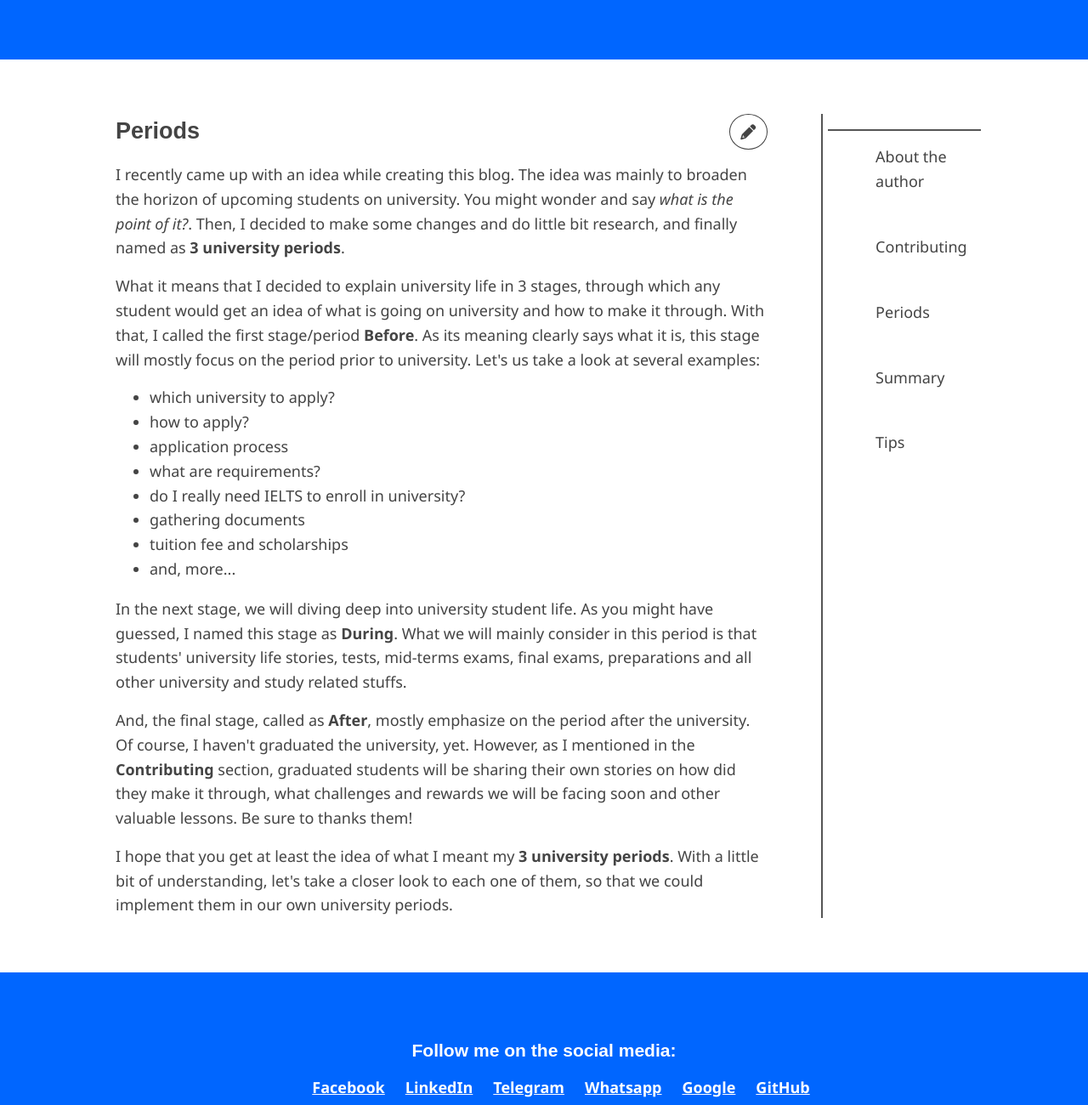
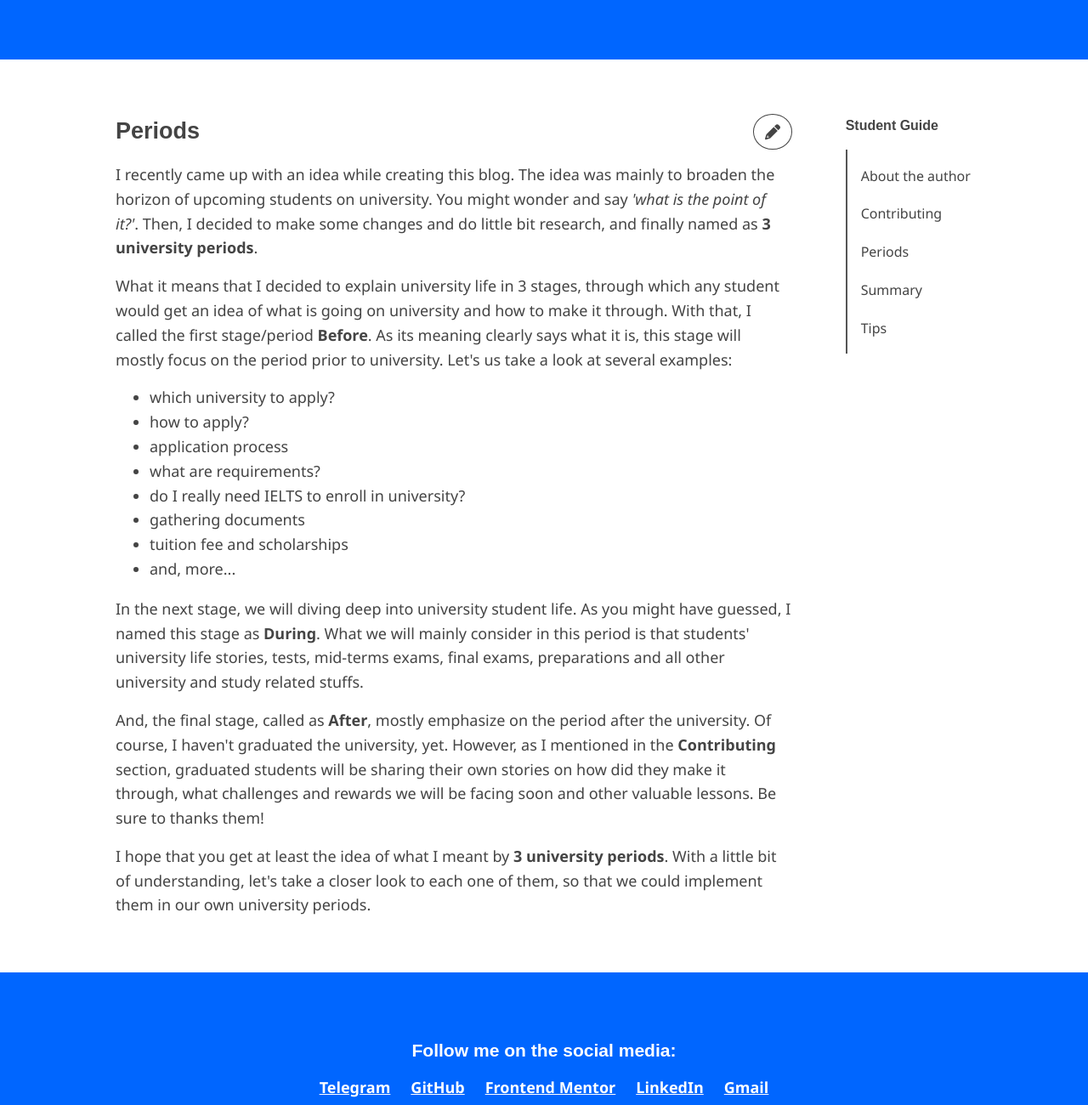
Before and after one commit to dostonnabotov/11ty-one-page-template, an Eleventy site: page src/blog/3-periods.md in a window 1280 px wide. Shown: the part 160-1460 px from the top of the page at 85% size. Built offline with nearby package versions, Linux system fonts and the light colour scheme; Eleventy itself is replaced by a stand-in of ours; files that its build step writes are made by us from their sources.

Commit message:
bug fixes and images deleted

```diff
--- a/src/_includes/article.njk
+++ b/src/_includes/article.njk
@@ -4,6 +4,9 @@ layout: 'base.njk'
 
 <section class="article--container container">
   <nav class="sidebar">
+    <h3>
+      <a href="/">Student Guide</a>
+    </h3>
     <ul role="list" class="sidebar__list flow">
       {%- for post in collections.post -%}
         {% include 'article-snippet.njk' %}
--- a/src/_includes/base.njk
+++ b/src/_includes/base.njk
@@ -7,7 +7,6 @@
     <title>{{ title }}</title>
     <link rel="stylesheet" href="https://cdnjs.cloudflare.com/ajax/libs/font-awesome/6.1.1/css/all.min.css"/>
     <link rel="stylesheet" href="{{ '/css/style.css' | url }}">
-    <script defer src="https://identity.netlify.com/v1/netlify-identity-widget.js"></script>
   </head>
   <body>
     {% include 'header.njk' %}
@@ -15,16 +14,5 @@
       {{ content | safe }}
     </main>
     {% include 'footer.njk' %}
-    <script>
-      if (window.netlifyIdentity) {
-        window.netlifyIdentity.on("init", user => {
-          if (!user) {
-            window.netlifyIdentity.on("login", () => {
-              document.location.href = "/admin/";
-            });
-          }
-        });
-      }
-    </script>
   </body>
 </html>
--- a/src/_includes/footer.njk
+++ b/src/_includes/footer.njk
@@ -4,22 +4,24 @@
     <nav aria-labelledby="footer navigation">
       <ul role="list" class="footer__list flex">
         <li>
-          <a href="http://" target="_blank" rel="noopener noreferrer" class="footer-link">Facebook</a>
+          <a href="https://t.me/dostonnabotov" target="_blank" rel="noopener noreferrer" class="footer-link">Telegram</a>
         </li>
         <li>
-          <a href="http://" target="_blank" rel="noopener noreferrer" class="footer-link">LinkedIn</a>
+          <a href="https://github.com/dostonnabotov" target="_blank" rel="noopener noreferrer" class="footer-link">GitHub</a>
         </li>
         <li>
-          <a href="http://" target="_blank" rel="noopener noreferrer" class="footer-link">Telegram</a>
+          <a
+            href="https://www.frontendmentor.io/profile/dostonnabotov"
+            target="_blank"
+            rel="noopener noreferrer"
+            class="footer-link">Frontend Mentor</a>
         </li>
         <li>
-          <a href="http://" target="_blank" rel="noopener noreferrer" class="footer-link">Whatsapp</a>
+          <a href="https://www.linkedin.com/in/dostonnabotov/" target="_blank" rel="noopener noreferrer" class="footer-link">
+            LinkedIn</a>
         </li>
         <li>
-          <a href="http://" target="_blank" rel="noopener noreferrer" class="footer-link">Google</a>
-        </li>
-        <li>
-          <a href="http://" target="_blank" rel="noopener noreferrer" class="footer-link">GitHub</a>
+          <a href="mailto: dostonnabotov@gmail.com" target="_blank" rel="noopener noreferrer" class="footer-link">Gmail</a>
         </li>
       </ul>
     </nav>
--- a/src/blog/3-periods.md
+++ b/src/blog/3-periods.md
@@ -3,7 +3,7 @@ title: Periods
 gitURL: https://github.com/dostonnabotov/student-guide/blob/main/src/blog/3-periods.md
 ---
 
-I recently came up with an idea while creating this blog. The idea was mainly to broaden the horizon of upcoming students on university. You might wonder and say _what is the point of it?_. Then, I decided to make some changes and do little bit research, and finally named as **3 university periods**.
+I recently came up with an idea while creating this blog. The idea was mainly to broaden the horizon of upcoming students on university. You might wonder and say _'what is the point of it?'_. Then, I decided to make some changes and do little bit research, and finally named as **3 university periods**.
 
 What it means that I decided to explain university life in 3 stages, through which any student would get an idea of what is going on university and how to make it through. With that, I called the first stage/period **Before**. As its meaning clearly says what it is, this stage will mostly focus on the period prior to university. Let's us take a look at several examples:
 
@@ -20,4 +20,4 @@ In the next stage, we will diving deep into university student life. As you migh
 
 And, the final stage, called as **After**, mostly emphasize on the period after the university. Of course, I haven't graduated the university, yet. However, as I mentioned in the **Contributing** section, graduated students will be sharing their own stories on how did they make it through, what challenges and rewards we will be facing soon and other valuable lessons. Be sure to thanks them!
 
-I hope that you get at least the idea of what I meant my **3 university periods**. With a little bit of understanding, let's take a closer look to each one of them, so that we could implement them in our own university periods.
+I hope that you get at least the idea of what I meant by **3 university periods**. With a little bit of understanding, let's take a closer look to each one of them, so that we could implement them in our own university periods.
--- a/src/blog/blog.json
+++ b/src/blog/blog.json
@@ -1,4 +1,4 @@
 {
-    "layout": "article.njk",
-    "tags": "post"
+  "layout": "article.njk",
+  "tags": "post"
 }
--- a/src/sass/layouts/_footer.scss
+++ b/src/sass/layouts/_footer.scss
@@ -15,6 +15,7 @@
   flex-direction: column;
   align-items: center;
   font-weight: var(--fw-700);
+  padding: 0;
 }
 
 @media (min-width: 50em) {
--- a/src/sass/layouts/_sidebar.scss
+++ b/src/sass/layouts/_sidebar.scss
@@ -11,12 +11,13 @@
     flex-direction: column;
     list-style: none;
     border-top: 2px solid #555;
+    padding: 1rem;
   }
 
   & a {
     display: inline-block;
-    padding: 16px;
     text-decoration: none;
+    font-size: 16px;
 
     &:hover,
     &:focus {
@@ -24,12 +25,8 @@
     }
   }
 
-  @include md("small") {
-    flex-direction: row;
-    padding: 0 0.4rem;
-  }
-
   @include md("medium") {
+    &__list {
       --flow-spacer: 0.5rem;
       position: sticky;
       top: 1rem;
@@ -38,3 +35,4 @@
       border-left: 2px solid #555;
     }
   }
+}
```
Also changed, not shown: src/admin/config.yml (deleted, +0 -17 lines), src/admin/index.html (deleted), src/assets/blog/article-1.jpg (deleted), src/assets/blog/article-2.jpg (deleted), src/assets/blog/article-3.jpg (deleted), src/assets/blog/article-4.jpg (deleted), src/assets/blog/article-5.jpg (deleted), src/assets/logo.svg (deleted), 1 other file. Lines whose indentation alone changed are shown as unchanged.
